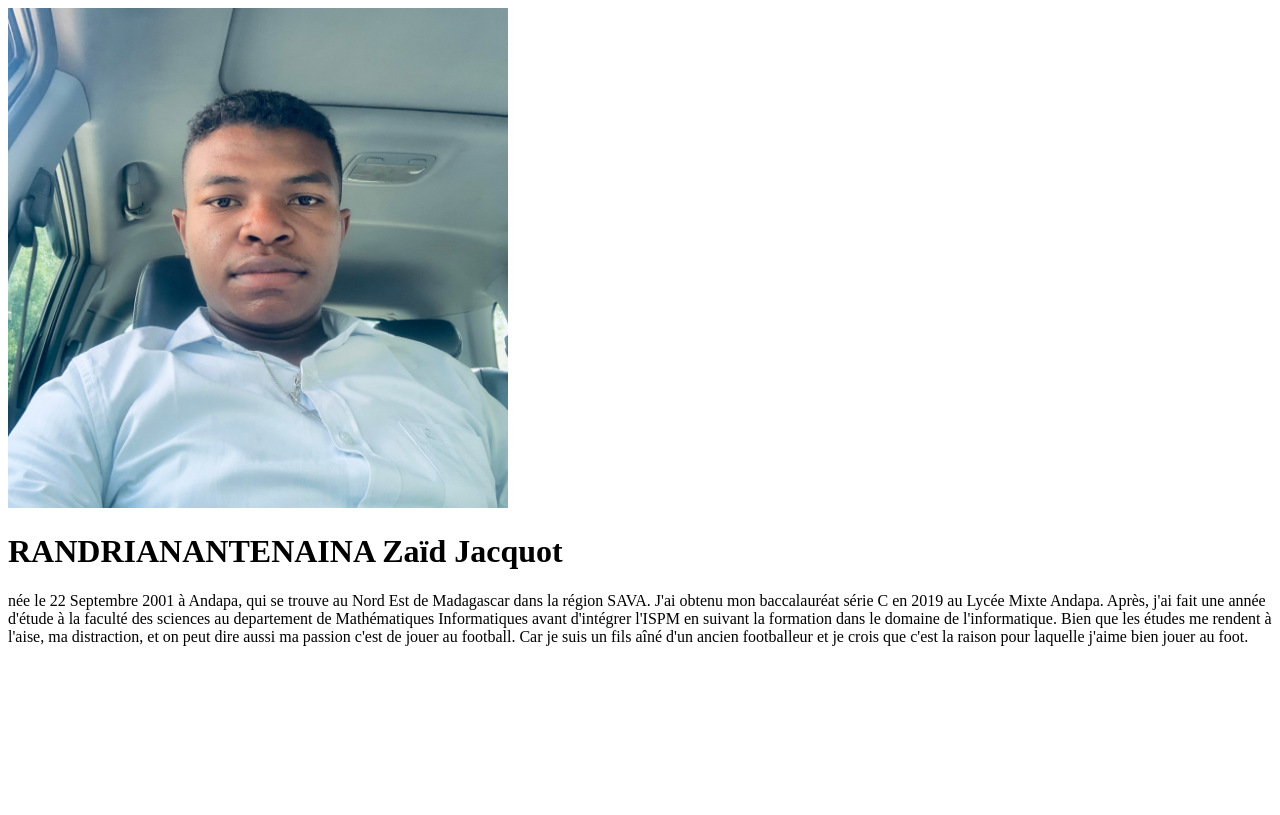
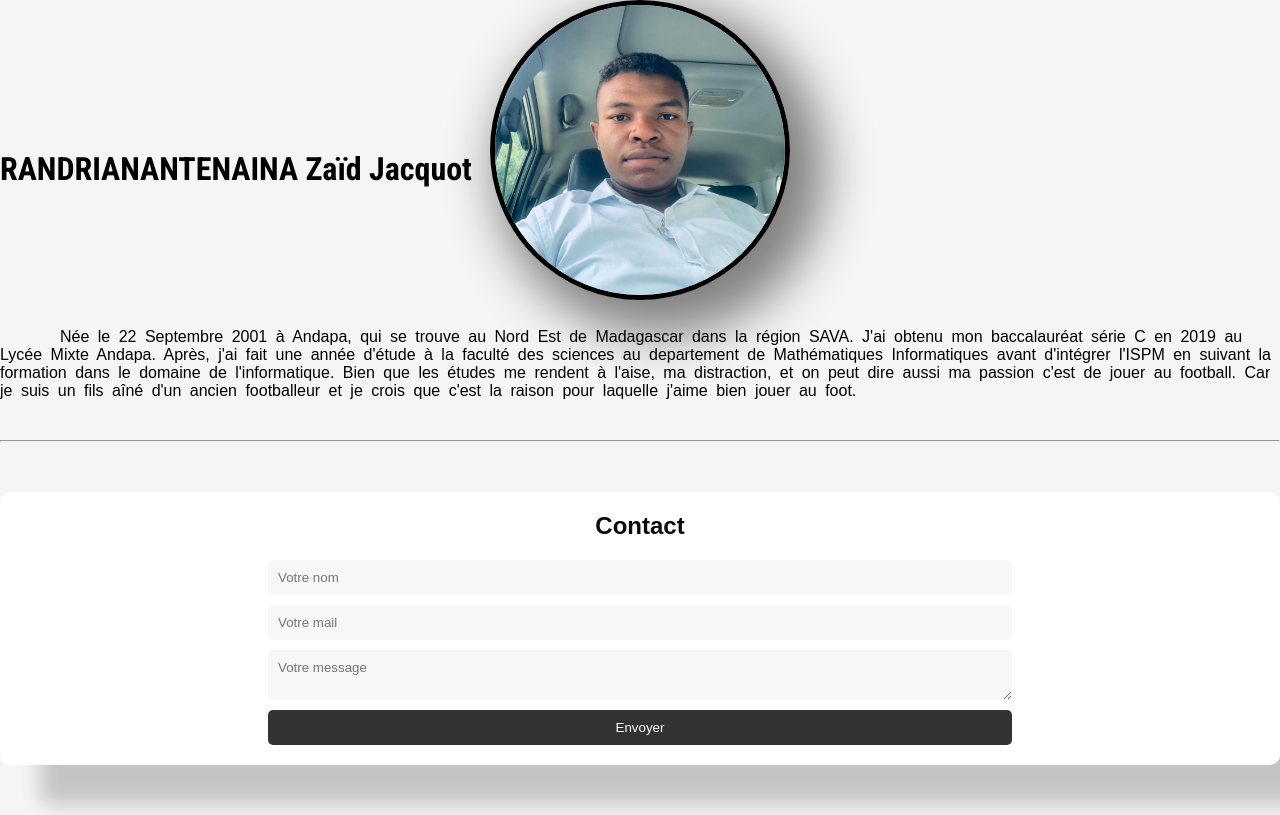
Before and after one commit to Zaid-Jacquot/dtc-za-d_Jacquot-landing, a plain HTML site: page index.html in a window 1280 px wide. Drawn offline with Linux system fonts and the light colour scheme.

Commit message:
Update index.html
Ajout de formulaire de contact

```diff
--- a/index.html
+++ b/index.html
@@ -5,21 +5,119 @@
     <meta http-equiv="X-UA-Compatible" content="IE=edge" />
     <meta name="viewport" content="width=device-width, initial-scale=1.0" />
     <title>Zaid Jacquot</title>
+    <style>
+      /*Google font*/
+      @import url("https://fonts.googleapis.com/css2?family=Roboto+Condensed:ital,wght@0,100..900;1,100..900&display=swap");
+
+      * {
+        margin: 0px;
+        padding: 0px;
+        box-sizing: border-box;
+        font-family: sans-serif;
+      }
+
+      body {
+        background-color: #f5f5f5;
+      }
+
+      /*element h1*/
+      h1 {
+        font-family: "Roboto Condensed", sans-serif;
+        margin-top: -150px;
+      }
+      img {
+        border: 5px solid black;
+        border-radius: 50%;
+        box-shadow: 20px 20px 50px 15px grey;
+        width: 300px;
+        display: block;
+        margin: auto;
+      }
+      p {
+        margin-top: 140px;
+        font-family: "Montserrat", sans-serif;
+        word-spacing: 4px;
+      }
+      .container {
+        max-width: 100%;
+        margin: 50px auto;
+        padding: 20px;
+        background-color: #fff;
+        border-radius: 10px;
+        box-shadow: 40px 40px 20px rgba(0, 0, 0, 0.2);
+      }
+
+      .container h2 {
+        margin-bottom: 20px;
+        color: rgb(11, 10, 10);
+        text-align: center;
+      }
+      form input,
+      form textarea {
+        display: block;
+        margin: auto;
+        width: 60%;
+        margin-bottom: 10px;
+        padding: 10px;
+        border: none;
+        box-shadow: 25px;
+        border-radius: 5px;
+        background-color: #f7f7f7;
+        color: #333;
+      }
+
+      form input:focus,
+      form textarea:focus {
+        outline: none;
+        box-shadow: 0 0 5px #333;
+      }
+
+      form button {
+        display: block;
+        margin: auto;
+        width: 60%;
+        padding: 10px;
+        border: none;
+        border-radius: 5px;
+        background-color: #333;
+        color: #fff;
+        cursor: pointer;
+        transition: 0.3s ease;
+      }
+
+      form button:hover {
+        background-color: #555;
+      }
+      hr {
+        margin-top: 40px;
+      }
+    </style>
   </head>
   <body>
-    <img src="ZaidJacquot.jpg" width="500px" alt="Ma photo" />
+    <img src="ZaidJacquot.jpg" alt="Ma photo" />
 
     <h1>RANDRIANANTENAINA Zaïd Jacquot</h1>
     <p>
-      née le 22 Septembre 2001 à Andapa, qui se trouve au Nord Est de Madagascar
-      dans la région SAVA. J'ai obtenu mon baccalauréat série C en 2019 au Lycée
-      Mixte Andapa. Après, j'ai fait une année d'étude à la faculté des sciences
-      au departement de Mathématiques Informatiques avant d'intégrer l'ISPM en
-      suivant la formation dans le domaine de l'informatique. Bien que les
-      études me rendent à l'aise, ma distraction, et on peut dire aussi ma
-      passion c'est de jouer au football. Car je suis un fils aîné d'un ancien
-      footballeur et je crois que c'est la raison pour laquelle j'aime bien
-      jouer au foot.
+      <span style="margin-left: 60px"> Née le 22 Septembre 2001 à Andapa, </span
+      >qui se trouve au Nord Est de Madagascar dans la région SAVA. J'ai obtenu
+      mon baccalauréat série C en 2019 au Lycée Mixte Andapa. Après, j'ai fait
+      une année d'étude à la faculté des sciences au departement de
+      Mathématiques Informatiques avant d'intégrer l'ISPM en suivant la
+      formation dans le domaine de l'informatique. Bien que les études me
+      rendent à l'aise, ma distraction, et on peut dire aussi ma passion c'est
+      de jouer au football. Car je suis un fils aîné d'un ancien footballeur et
+      je crois que c'est la raison pour laquelle j'aime bien jouer au foot.
     </p>
+    <hr />
+    <!-- Formulaire de contact -->
+    <div class="container">
+      <h2>Contact</h2>
+      <form>
+        <input type="text" placeholder="Votre nom" />
+        <input type="text" placeholder="Votre mail" />
+        <textarea placeholder="Votre message"></textarea>
+        <button type="submit">Envoyer</button>
+      </form>
+    </div>
   </body>
 </html>
```
